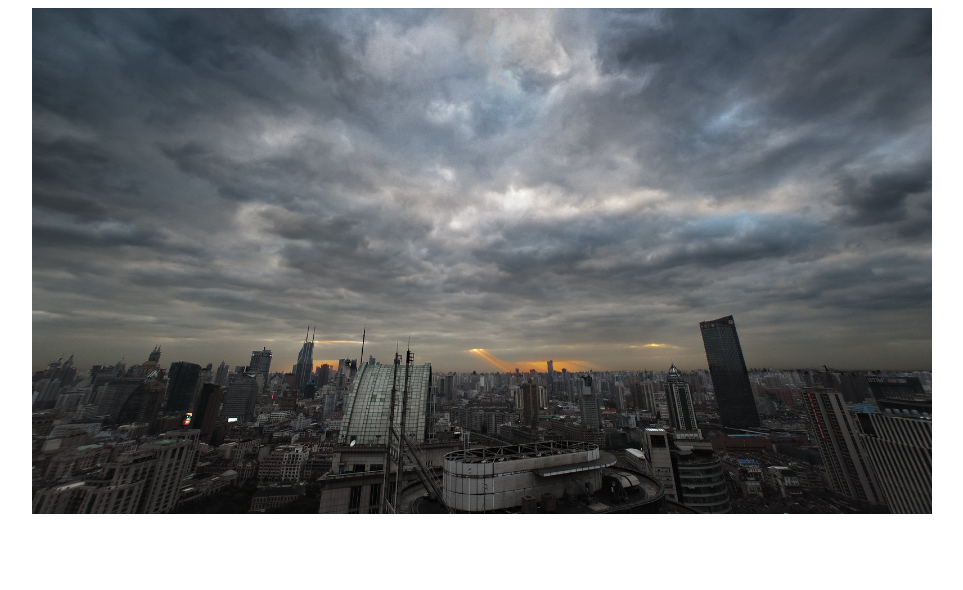
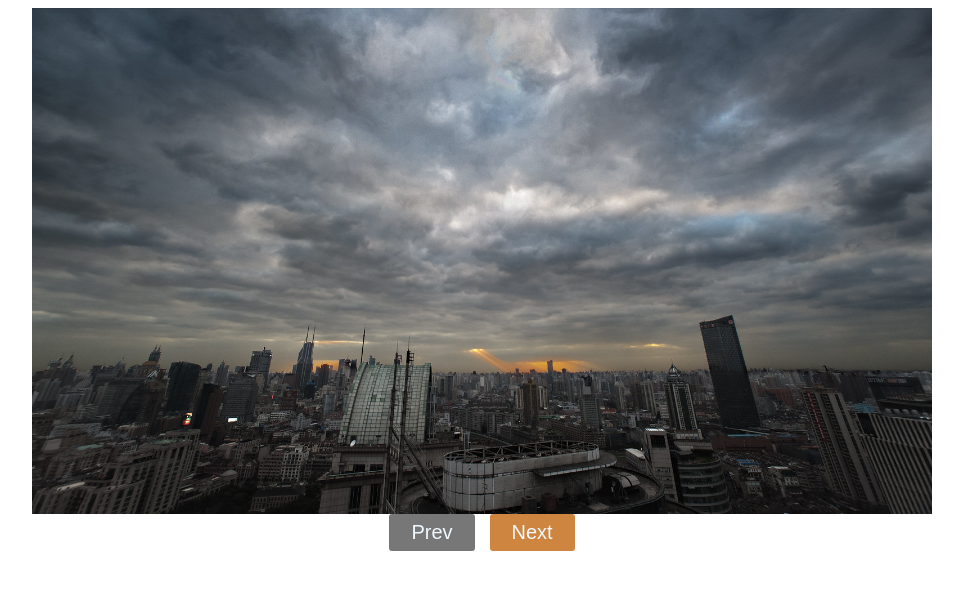
Before and after one commit to dev-ignacio-h/gallery, a plain HTML site: page index.html in a window 1280 px wide. Shown: the whole page, without its empty margins (158-1121 px from the left). Drawn offline with Linux system fonts and the light colour scheme.

Commit message:
se agrega archivo js

```diff
--- /dev/null
+++ b/gallery.js
@@ -0,0 +1,2 @@
+const prevBtn = document.querySelector('.prev');
+const nextBtn = document.querySelector('.next');
--- a/index.html
+++ b/index.html
@@ -21,5 +21,10 @@
         <img src="./img/11.jpg" alt="" class="gallery-img">
         <img src="./img/12.jpg" alt="" class="gallery-img">
     </div>
+    <div class="btns">
+      <button disabled class="btn prev">Prev</button>
+      <button class="btn next">Next</button>
+    </div>
+    <script src="./gallery.js"></script>
 </body>
 </html>
--- a/style.css
+++ b/style.css
@@ -21,10 +21,26 @@
 .btns {
     width: 100%;
     display:flex;
+    /* justify-content: space-around; */
     justify-content: center;
     align-items: center;
 }
 
 .btn {
     background-color: peru;
+    color: aliceblue;
+    font-size: 20px;
+    padding: 5px 20px;
+    border-color: transparent;
+    border-radius: 3px;
+    cursor: pointer;
 }
+
+.prev {
+    margin-right: 15px;
+}
+
+.btn:disabled {
+    background-color: #777;
+    cursor: not-allowed;
+}
```
